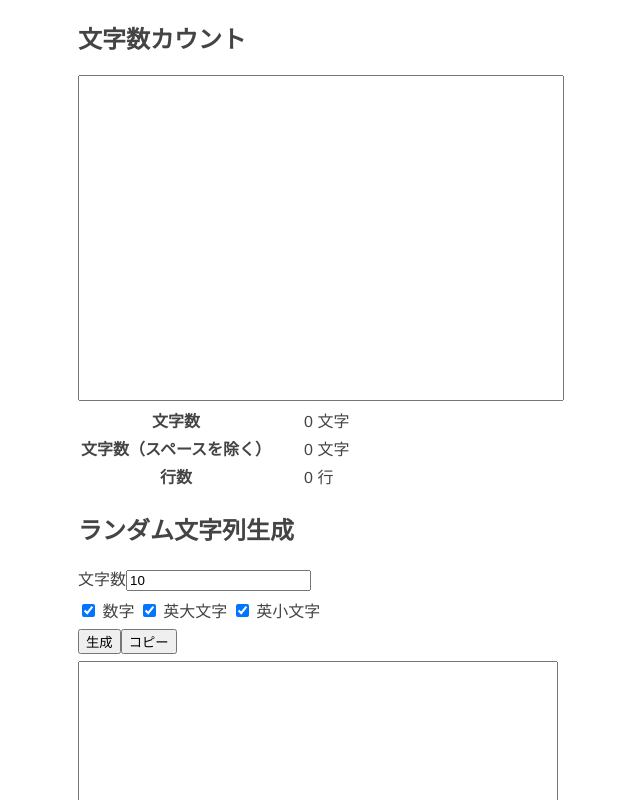
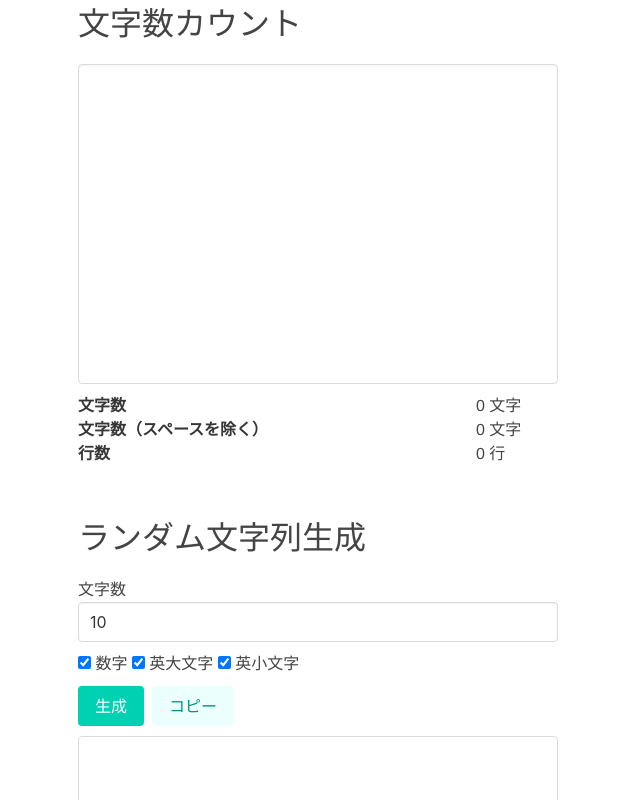
Before and after one commit to nek0meshi/web-utils, a Vue app in the folder app/: page / in a window 1280 px wide. Shown: the top 800 px of the page, without its empty margins (322-962 px from the left). Built offline with nearby package versions, Linux system fonts and the light colour scheme; a web font is replaced by a local one.

Commit message:
- CSS修正

```diff
--- a/app/src/App.vue
+++ b/app/src/App.vue
@@ -5,19 +5,37 @@ import RandomTextGenerate from "./components/RandomTextGenerate.vue";
 
 <template>
   <div>
-    <CountText />
+    <CountText class="mb-6" />
     <RandomTextGenerate />
+    <footer></footer>
   </div>
 </template>
 
-<style>
-@charset "utf-8";
+<style lang="scss">
 @import url('https://fonts.googleapis.com/css2?family=Klee+One&display=swap');
+@import 'bulma/bulma.sass';
 
 #app {
   color: #444;
   font-family: Klee One, Helvetica, Arial, sans-serif;
   width: 480px;
   margin: 0 auto;
+  h1 {
+    font-size: 2.5rem;
+    font-weight: semi-bold;
+    margin-bottom: 1rem;
+  }
+  h2 {
+    font-size: 2rem;
+    font-weight: semi-bold;
+    margin-bottom: 1rem;
+  }
+  h3 {
+    font-size: 1.5rem;
+    font-weight: semi-bold;
+  }
+  footer {
+    height: 100px;
+  }
 }
 </style>
--- a/app/src/components/CountText.vue
+++ b/app/src/components/CountText.vue
@@ -1,7 +1,8 @@
 <template>
   <div>
     <h2>文字数カウント</h2>
-    <textarea v-model="text" class="text-count-area"></textarea>
+    <div class="container">
+      <textarea v-model="text" class="text-count-area textarea"></textarea>
       <table>
         <tr>
           <th>文字数</th>
@@ -16,6 +17,7 @@
           <td>{{ gyosuCount }} 行</td>
         </tr>
       </table>
+    </div>
   </div>
 </template>
 
@@ -43,4 +45,9 @@ const gyosuCount = computed(() =>
 th {
   padding-right: 30px;
 }
+.container {
+  display: flex;
+  flex-direction: column;
+  gap: 10px;
+}
 </style>
--- a/app/src/components/RandomTextGenerate.vue
+++ b/app/src/components/RandomTextGenerate.vue
@@ -3,25 +3,42 @@
     <h2>ランダム文字列生成</h2>
     <div class="container">
       <div>
-        <span class="m-2">文字数</span>
-        <input v-model="textLength" type="text">
+        <span class="mr-2">文字数</span>
+        <input v-model="textLength" type="text" class="input">
       </div>
       <div>
         <label>
-          <input v-model="useNumber" type="checkbox"> 数字
+          <input
+            v-model="useNumber"
+            type="checkbox"
+            class="checkbox"
+          > 数字
         </label>
         <label>
-          <input v-model="useUppercaseAlphabet" type="checkbox"> 英大文字
+          <input
+            v-model="useUppercaseAlphabet"
+            type="checkbox"
+            class="checkbox"
+          > 英大文字
         </label>
         <label>
-          <input v-model="useLowercaseAlphabet" type="checkbox"> 英小文字
+          <input
+            v-model="useLowercaseAlphabet"
+            type="checkbox"
+            class="checkbox"
+          > 英小文字
         </label>
       </div>
       <div>
-        <button @click="generate">生成</button>
-        <button @click="copy">コピー</button>
+        <button class="button is-primary mr-2" @click="generate">生成</button>
+        <button class="button is-primary is-light" @click="copy">コピー</button>
       </div>
-      <textarea id="randomTextGenerateTextArea" :value="randomText" readonly></textarea>
+      <textarea
+        id="randomTextGenerateTextArea"
+        class="textarea"
+        :value="randomText"
+        readonly
+      />
     </div>
   </div>
 </template>
@@ -58,7 +75,7 @@ const copy = () => {
 .container {
   display: flex;
   flex-direction: column;
-  gap: 7px;
+  gap: 10px;
 }
 
 #randomTextGenerateTextArea {
```
Lines whose indentation alone changed are shown as unchanged.
